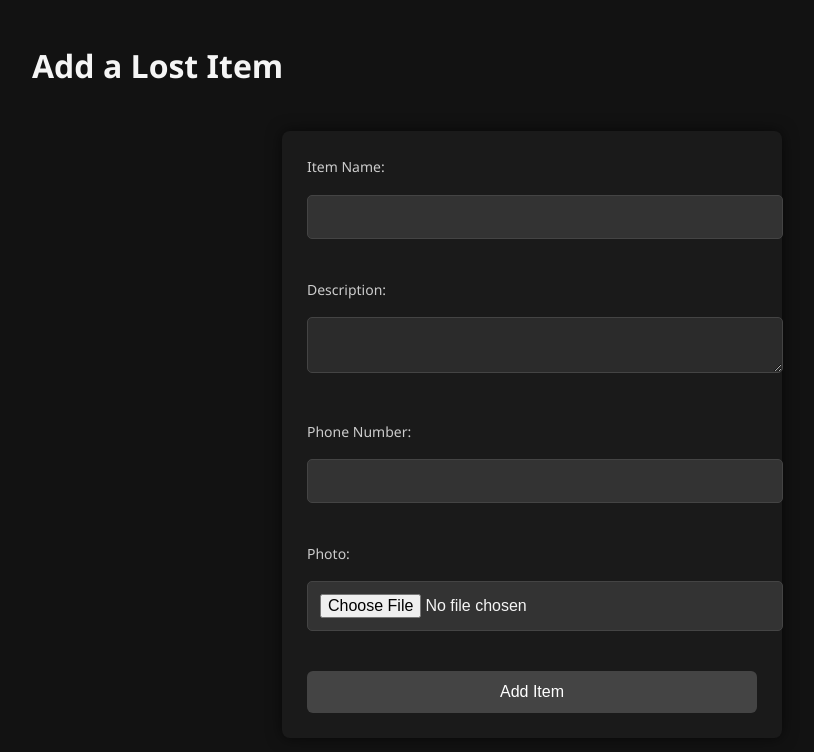
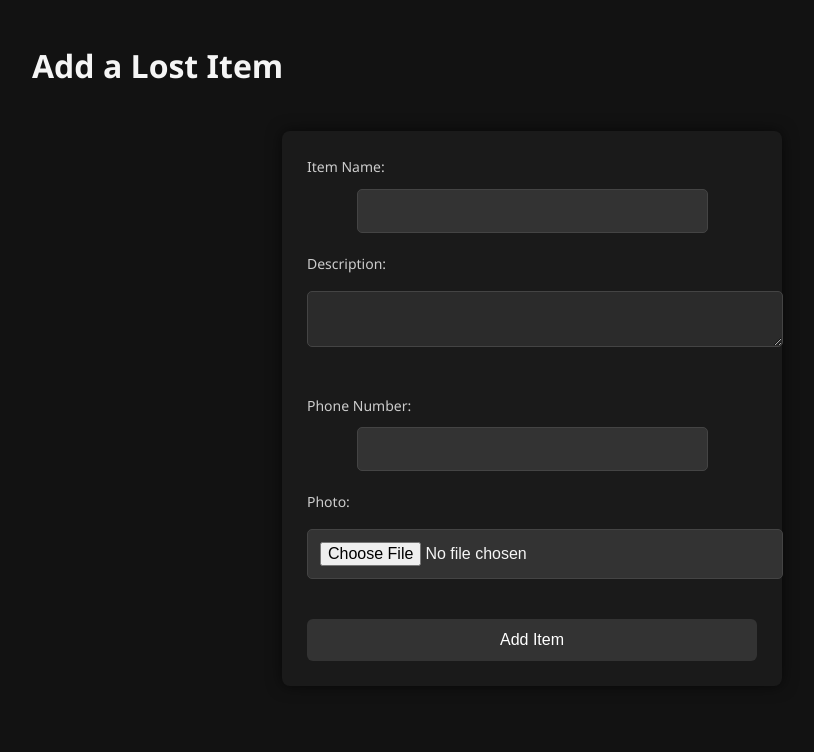
Before and after one commit to GuangJing56/lost-and-found, a Flask app: template templates/add_item.html in a window 1280 px wide. Shown: the top 752 px of the page, without its empty margins (108-922 px from the left). Run offline with Flask 3, Linux system fonts and the light colour scheme; the template is opened without the code that fills it, so the values that code supplies are empty.

Commit message:
Updated add_item and signup page styling, added adjustments for input fields

```diff
--- a/static/css/style.css
+++ b/static/css/style.css
@@ -83,8 +83,20 @@ form {
 }
 
 input[type="text"],
-input[type="password"],
-input[type="email"],
+input[type="password"] {
+    width: 100%;
+    max-width: 325px;
+    margin: 0 auto;
+    display: block;
+    padding: 12px;
+    margin-top: 10px;
+    margin-bottom: 20px;
+    background-color: #2b2b2b;
+    color: #fff;
+    border: 1px solid #444;
+    border-radius: 5px;
+}
+
 textarea,
 input[type="file"] {
     width: 100%;
@@ -226,23 +238,6 @@ button:hover {
     font-size: 16px;
 }
 
-/* Button */
-button {
-    width: 100%;
-    padding: 12px;
-    background-color: #444;
-    color: #fff;
-    border: none;
-    border-radius: 6px;
-    font-size: 16px;
-    cursor: pointer;
-    transition: background 0.3s ease;
-}
-
-button:hover {
-    background-color: #555;
-}
-
 /* Switch to login link */
 .switch-auth {
     margin-top: 15px;
--- a/templates/add_item.html
+++ b/templates/add_item.html
@@ -3,7 +3,7 @@
 <head>
     <meta charset="UTF-8">
     <title>Add Item - Lost and Found</title>
-    <link rel="stylesheet" href="{{ url_for('static', filename='style.css') }}">
+    <link rel="stylesheet" href="{{ url_for('static', filename='css/style.css') }}">
 </head>
 <body>
     <div class="container">
--- a/templates/signup.html
+++ b/templates/signup.html
@@ -44,8 +44,4 @@
         </p>
     </div>
 </div>
-<<<<<<< HEAD
 {% endblock %}
-=======
-{% endblock %}
->>>>>>> 926938f0c9a6f3ddc35e3ad882bfae476630636f
```
